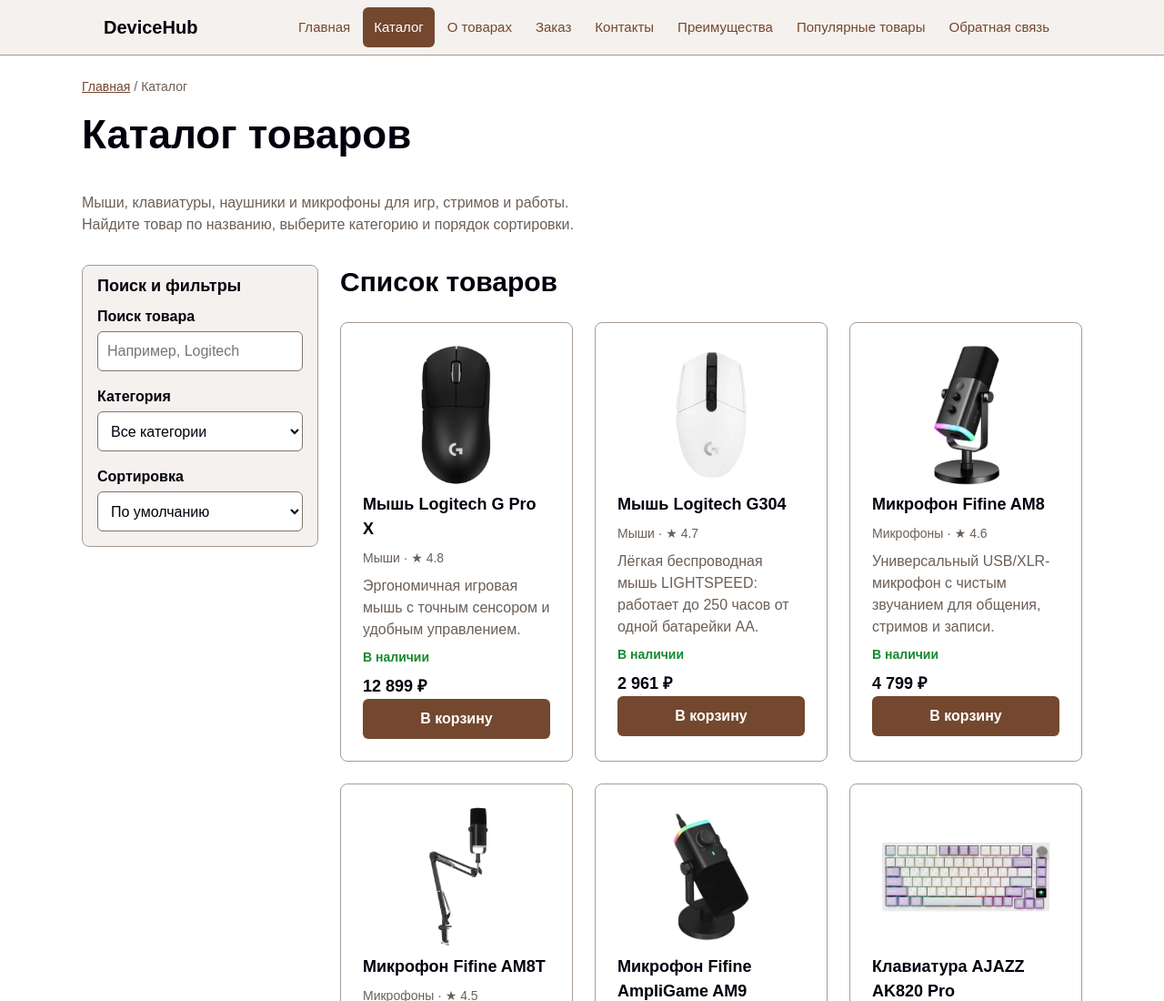
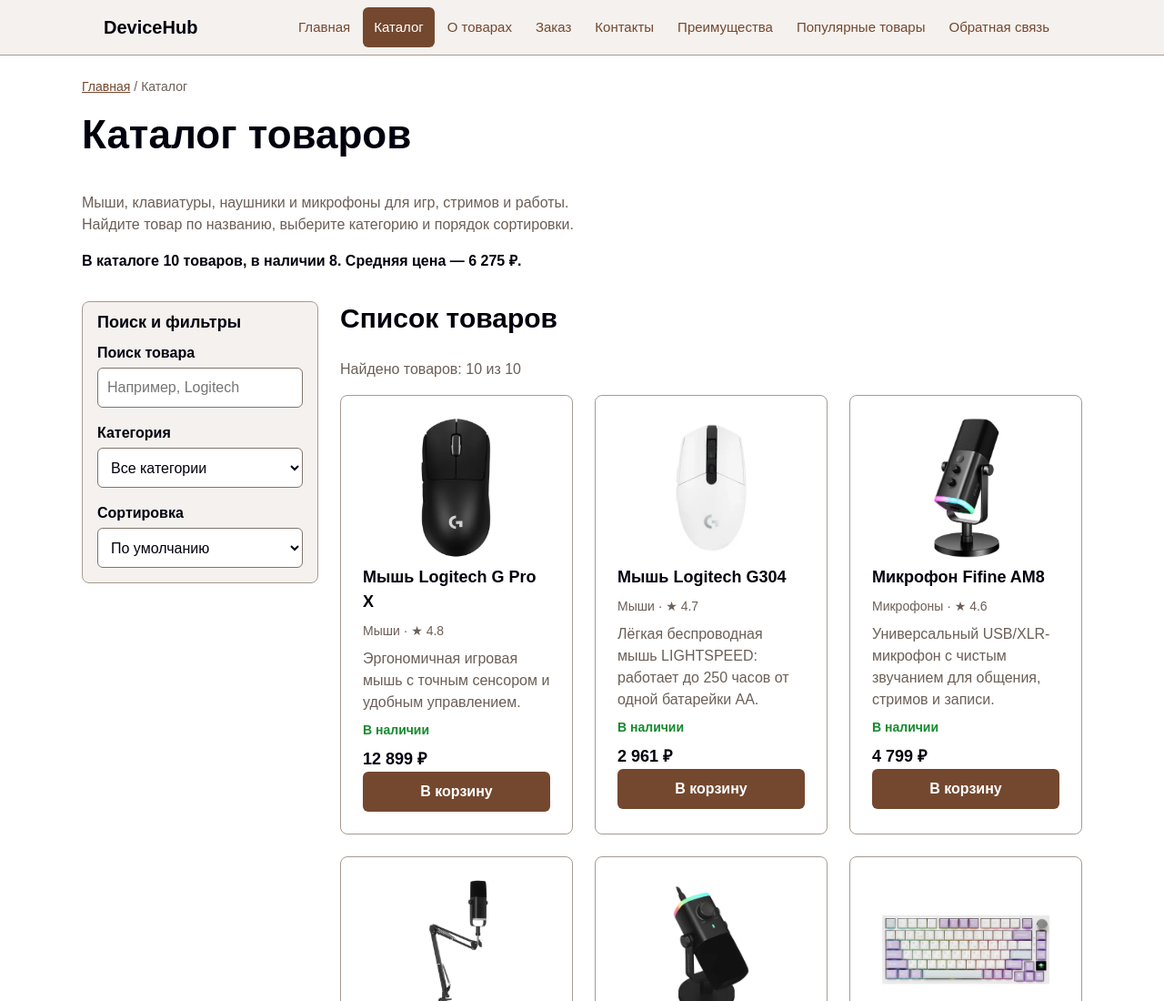
Before and after one commit to chukaloved/kr4-js-shop, a plain HTML site: page catalog.html in a window 1280 px wide. Shown: the top 1100 px of the page at 91% size. Drawn offline with Linux system fonts and the light colour scheme.

Commit message:
feat: connect search, category filter and sort to catalog

```diff
--- a/catalog.html
+++ b/catalog.html
@@ -74,6 +74,7 @@
     <section class="section">
       <h1>Каталог товаров</h1>
       <p class="section__lead">Мыши, клавиатуры, наушники и микрофоны для игр, стримов и работы. Найдите товар по названию, выберите категорию и порядок сортировки.</p>
+      <p class="catalog-summary"></p>
     </section>
 
     <div class="catalog-layout">
--- a/css/style.css
+++ b/css/style.css
@@ -687,6 +687,11 @@ summary:focus-visible,
   border-color: var(--color-primary);
 }
 
+.catalog-summary {
+  margin: var(--space-sm) 0 0;
+  font-weight: 700;
+}
+
 .catalog-count {
   margin: 0 0 var(--space-md);
   color: var(--color-muted);
--- a/js/catalog.js
+++ b/js/catalog.js
@@ -161,10 +161,6 @@ function renderProducts(container, productsToRender, options) {
 const productsContainer = document.querySelector('[data-products-container]');
 const popularContainer = document.querySelector('[data-popular-container]');
 
-if (productsContainer) {
-  renderProducts(productsContainer, products);
-}
-
 // На главной выводятся только популярные товары
 if (popularContainer) {
   const popularProducts = products.filter((product) => product.isPopular);
@@ -174,3 +170,78 @@ if (popularContainer) {
     sizes: POPULAR_IMAGE_SIZES
   });
 }
+
+
+// ===============================
+// 4. Состояние каталога: поиск, фильтр, сортировка
+// ===============================
+const catalogState = {
+  query: '',
+  category: 'all',
+  sort: 'default'
+};
+
+const catalogControls = document.querySelector('#catalog-controls');
+const searchInput = document.querySelector('#catalog-search');
+const categoryFilter = document.querySelector('#category-filter');
+const sortSelect = document.querySelector('#sort-select');
+const catalogCount = document.querySelector('.catalog-count');
+const catalogEmpty = document.querySelector('.catalog-empty');
+
+function updateCatalog() {
+  const preparedProducts = getPreparedProducts(products, catalogState);
+
+  renderProducts(productsContainer, preparedProducts);
+
+  if (catalogCount) {
+    catalogCount.textContent = `Найдено товаров: ${preparedProducts.length} из ${products.length}`;
+  }
+
+  if (catalogEmpty) {
+    catalogEmpty.hidden = preparedProducts.length > 0;
+  }
+}
+
+if (productsContainer) {
+  if (catalogControls) {
+    // Enter в поле поиска не должен перезагружать страницу
+    catalogControls.addEventListener('submit', (event) => {
+      event.preventDefault();
+    });
+  }
+
+  if (searchInput) {
+    searchInput.addEventListener('input', (event) => {
+      catalogState.query = event.target.value;
+      updateCatalog();
+    });
+  }
+
+  if (categoryFilter) {
+    categoryFilter.addEventListener('change', (event) => {
+      catalogState.category = event.target.value;
+      updateCatalog();
+    });
+  }
+
+  if (sortSelect) {
+    sortSelect.addEventListener('change', (event) => {
+      catalogState.sort = event.target.value;
+      updateCatalog();
+    });
+  }
+
+  updateCatalog();
+}
+
+
+// ===============================
+// 5. Краткая статистика каталога
+// ===============================
+const catalogSummary = document.querySelector('.catalog-summary');
+
+if (catalogSummary) {
+  catalogSummary.textContent =
+    `В каталоге ${products.length} товаров, в наличии ${countAvailableProducts(products)}. ` +
+    `Средняя цена — ${formatPrice(calculateAveragePrice(products))}.`;
+}
```
